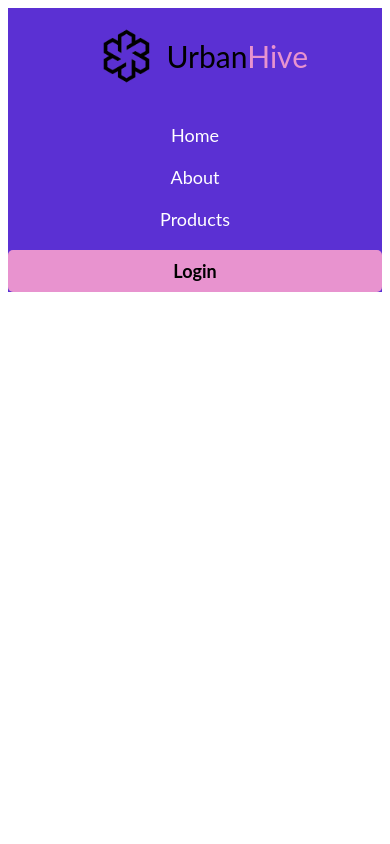
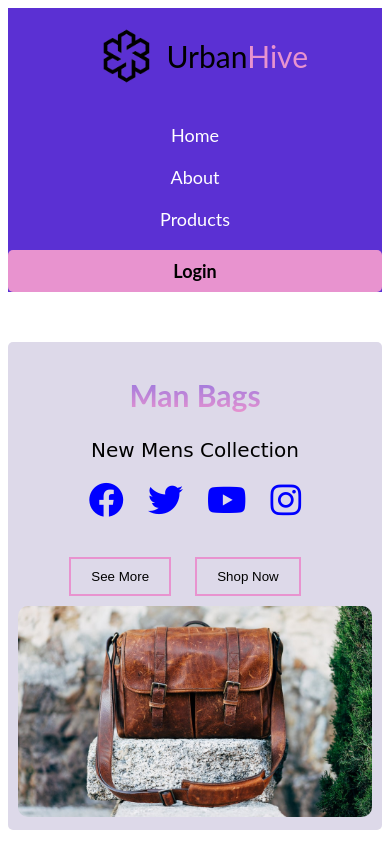
Before and after one commit to alfaz08/bags-website, a plain HTML site: page index.html in a window 390 px wide. Drawn offline with Linux system fonts and the light colour scheme.

Commit message:
banner section is added with responsive

```diff
--- a/index.html
+++ b/index.html
@@ -6,6 +6,7 @@
   <title>Bags Website</title>
   <link rel="stylesheet" href="style.css">
   <link rel="stylesheet" href="responsive.css">
+  <link rel="stylesheet" href="https://cdnjs.cloudflare.com/ajax/libs/font-awesome/6.4.0/css/all.min.css" integrity="sha512-iecdLmaskl7CVkqkXNQ/ZH/XLlvWZOJyj7Yy7tcenmpD1ypASozpmT/E0iPtmFIB46ZmdtAc9eNBvH0H/ZpiBw==" crossorigin="anonymous" referrerpolicy="no-referrer" />
 </head>
 
 <body>
@@ -23,16 +24,30 @@
           <a class="login-btn" href="">Login</a>
       </div>
    </nav>
-
-
-
-
    <!-- navbar section end here -->
 
 
+ <!-- Simple banner section header Start -->
+   <section class="banner-container">
+     <div class="banner-text">
+       <h1>Man Bags</h1>
+       <p>New Mens Collection</p>
+       <div class="icon-container">
+        <span><i class="fa-brands fa-facebook" style="color: blue;"></i></span>
+        <span><i class="fa-brands fa-twitter" style="color: blue;"></i></span>
+        <span><i class="fa-brands fa-youtube" style="color: blue;"></i></span>
+        <span><i class="fa-brands fa-instagram" style="color: blue;"></i></span>
+       </div>
+       <button class="banner-btn">See More</button>
+       <button class="banner-btn">Shop Now</button>
+     </div>
 
+     <div class="banner-img">
+        <img src="./resources/banner-image/bag-picture.jpg" alt="">
+     </div>
 
-
+   </section>
+ <!-- Simple banner section header End-->
 
 </body>
 </html>
--- a/responsive.css
+++ b/responsive.css
@@ -1,4 +1,5 @@
 @media screen and (max-width:400px){
+  /* nav responsive start here */
   .nav-container{
     flex-direction: column;
   }
@@ -15,5 +16,36 @@
     width: 100%;
     text-align: center;
   }
+   /* nav responsive End here */
+
+  /* Banner responsive start here */
+
+  .banner-container{
+    flex-direction: column;
+    align-items: center;
+  }
+  .banner-text,.banner-img{
+    width: 100%;
+  }
+  .banner-text h1{
+    font-size: 30px;
+  }
+  .banner-text p{
+    font-size: 20px;
+  }
+  .fa-brands{
+    font-size: 35px;
+  }
+  .banner-img{
+    margin-top: 10px;
+  }
+
+
+
+  /* Banner responsive end here */
+
+
+
+
 
 }
--- a/style.css
+++ b/style.css
@@ -1,9 +1,10 @@
 *{
-
   box-sizing: border-box;
 }
 
-  @import url('https://fonts.googleapis.com/css2?family=Lato&display=swap');
+
+  @import url('https://fonts.googleapis.com/css2?family=Dancing+Script&family=Lato&display=swap');
+
 body{
   font-family: 'Lato', sans-serif;
 }
@@ -55,3 +56,57 @@
   border-radius: 5px;
   color: black;
 }
+
+/* banner section start */
+.banner-container{
+
+  margin: 50px auto 0;
+  max-width: 1400px;
+  min-height: 50px;
+  display: flex;
+  background-color: #ddd9e9;
+  padding: 10px;
+  border-radius: 5px;
+
+}
+.banner-text{
+
+  width: 50%;
+  text-align: center;
+}
+ .banner-text h1{ /*exclusive */
+  background-image: linear-gradient(to bottom,#9376e0,#e893cf);
+  color: transparent;
+  -webkit-background-clip:text;
+}
+.banner-text p{
+   font-size: 45px;
+   font-family: 'Dancing Script', cursive;
+}
+
+.banner-img{
+
+   width: 50%;
+}
+.banner-img img{
+  width: 100%;
+  height: 100%;
+  border-radius: 10px;
+}
+.icon-container{
+    margin-bottom: 20px;
+    display: flex;
+    justify-content: space-between;
+    width: 60%;
+    margin: 0 auto 40px;
+}
+.fa-brands{
+  font-size: 40px;
+
+}
+.banner-btn{
+  background-color: transparent;
+  padding: 10px 20px;
+  border: 2px solid #e893cf;
+  margin-right: 20px;
+}
```
